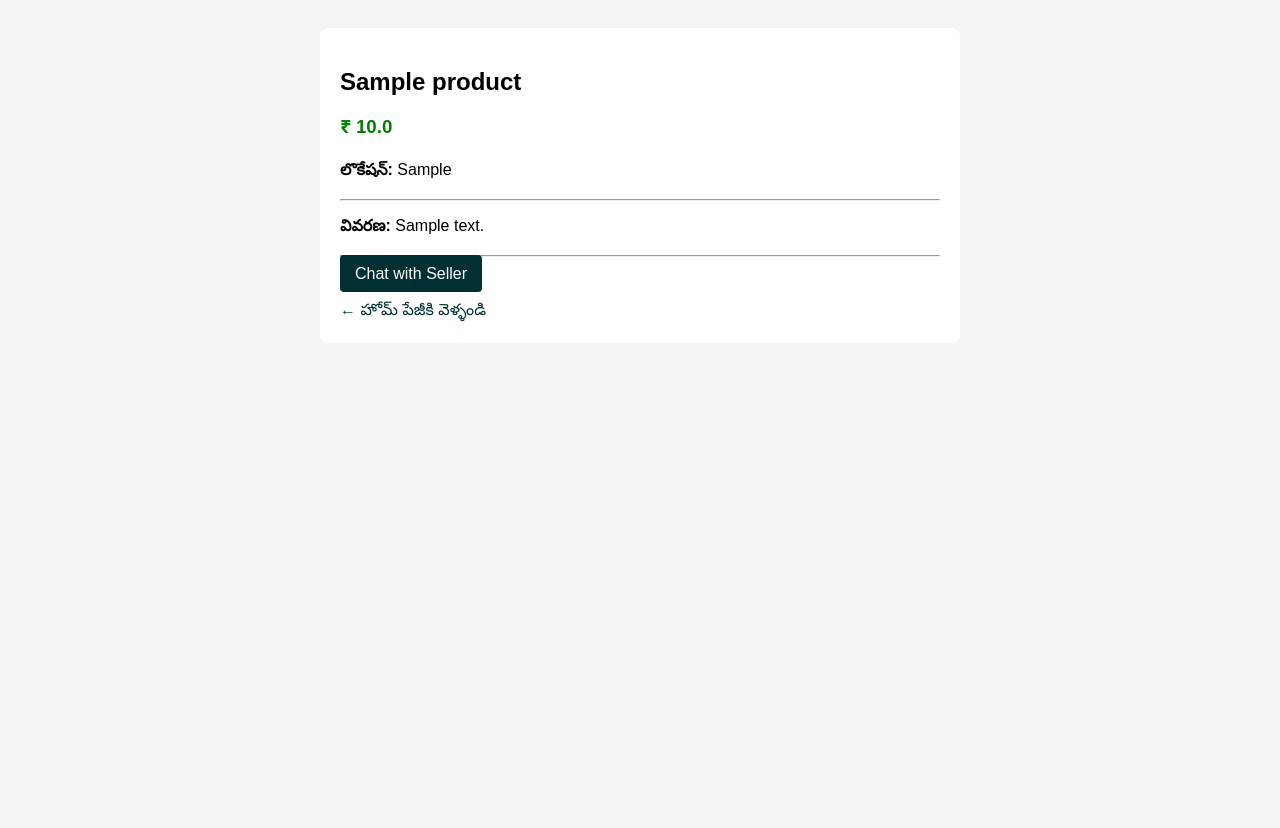
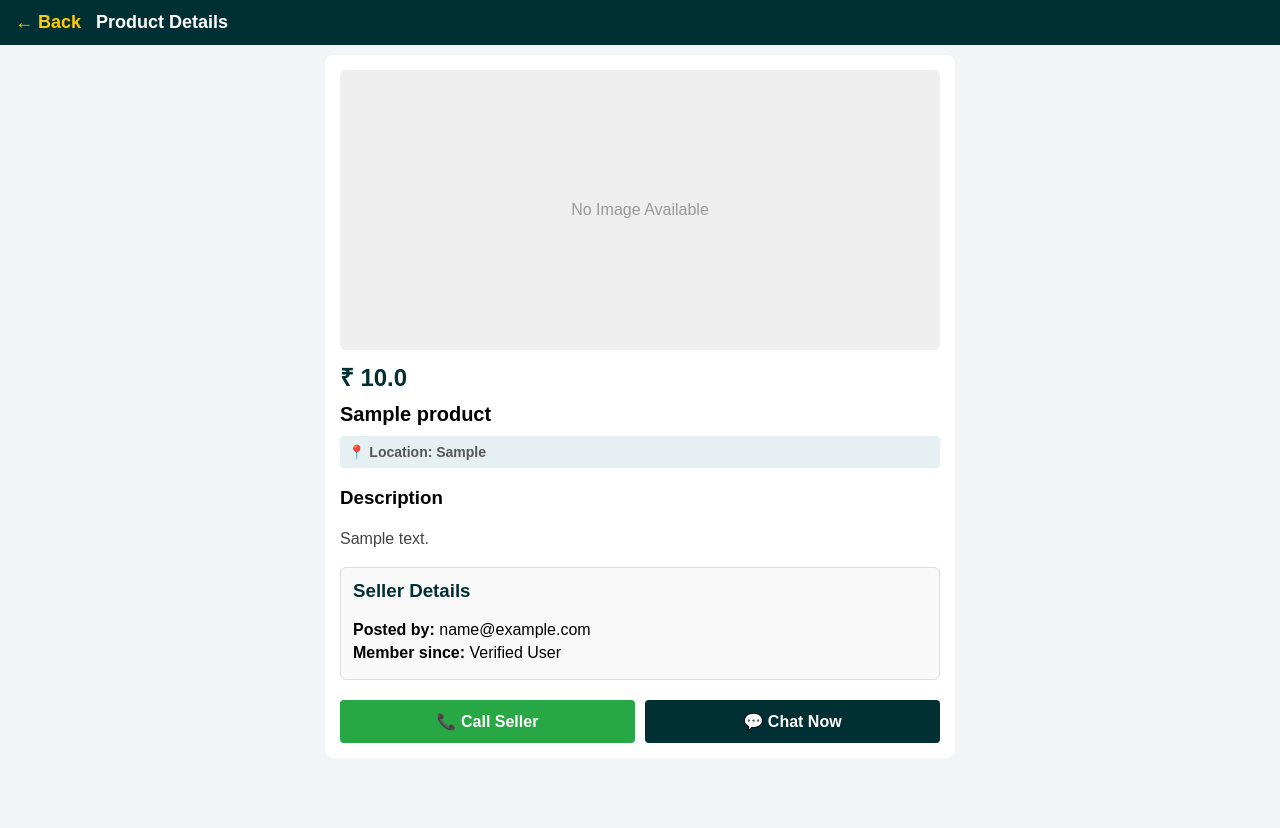
Before and after one commit to mujahidsdghf-bot/-sell-and-buy-app, a Flask app: page /product/1 in a window 1280 px wide. Before the commit the page ends 343 px from the top, so only its background shows below. Run offline with Flask 3, Linux system fonts and the light colour scheme; tables that the repository leaves empty hold one stand-in row (values such as "Sample post").

Commit message:
Update product_detail.html

```diff
--- a/templates/product_detail.html
+++ b/templates/product_detail.html
@@ -1,20 +1,65 @@
 <!DOCTYPE html>
-<html lang="te">
+<html lang="en">
 <head>
     <meta charset="UTF-8">
-    <title>{{ product.title }}</title>
+    <title>{{ product.title }} - Sell & Buy Store</title>
+    <style>
+        body { font-family: Arial, sans-serif; margin: 0; background: #f2f4f5; padding-bottom: 70px; }
+        .header { background: #002f34; color: white; padding: 12px 15px; font-size: 18px; font-weight: bold; }
+        .container { max-width: 600px; margin: auto; background: white; padding: 15px; margin-top: 10px; border-radius: 8px; }
+        .product-img { width: 100%; height: 280px; object-fit: cover; border-radius: 6px; background: #eee; }
+        .price { color: #002f34; font-size: 24px; font-weight: bold; margin: 10px 0; }
+        .title { font-size: 20px; font-weight: bold; margin-bottom: 10px; }
+        .location { font-size: 14px; color: #555; margin-bottom: 15px; font-weight: bold; background: #e6f0f2; padding: 8px; border-radius: 4px; }
+        .section-box { background: #f9f9f9; border: 1px solid #ddd; padding: 12px; border-radius: 6px; margin-top: 15px; }
+
+        /* Action Buttons (Call & Chat) */
+        .action-buttons { display: flex; gap: 10px; margin-top: 20px; }
+        .btn-call { flex: 1; background: #28a745; color: white; text-align: center; padding: 12px; border-radius: 4px; text-decoration: none; font-weight: bold; font-size: 16px; }
+        .btn-chat { flex: 1; background: #002f34; color: white; text-align: center; padding: 12px; border-radius: 4px; text-decoration: none; font-weight: bold; font-size: 16px; }
+    </style>
 </head>
-<body style="font-family: Arial; background: #f2f4f5; padding: 20px;">
-    <div style="max-width: 600px; margin: auto; background: white; padding: 20px; border-radius: 8px;">
-        <h2>{{ product.title }}</h2>
-        <h3 style="color: green;">₹ {{ product.price }}</h3>
-        <p><b>లొకేషన్:</b> {{ product.location }}</p>
-        <hr>
-        <p><b>వివరణ:</b> {{ product.description }}</p>
-        <hr>
-        <a href="/chat/{{ product.id }}" style="background: #002f34; color: white; padding: 10px 15px; text-decoration: none; border-radius: 4px;">Chat with Seller</a>
-        <br><br>
-        <a href="/" style="color: #002f34; text-decoration: none;">← హోమ్ పేజీకి వెళ్ళండి</a>
+<body>
+
+    <div class="header">
+        <a href="/" style="color: #ffcc00; text-decoration: none;">← Back</a> &nbsp; Product Details
     </div>
+
+    <div class="container">
+        <!-- Product Image -->
+        {% if product.image %}
+            <img src="{{ url_for('static', filename='uploads/' + product.image) }}" class="product-img" alt="Product Image">
+        {% else %}
+            <div class="product-img" style="display: flex; align-items: center; justify-content: center; color: #999;">No Image Available</div>
+        {% endif %}
+
+        <div class="price">₹ {{ product.price }}</div>
+        <div class="title">{{ product.title }}</div>
+
+        <!-- Customer Location -->
+        <div class="location">
+            📍 Location: {{ product.location }}
+        </div>
+
+        <!-- Description -->
+        <div style="margin-top: 15px;">
+            <h3>Description</h3>
+            <p style="color: #444; line-height: 1.5;">{{ product.description }}</p>
+        </div>
+
+        <!-- Seller / Account Holder Details -->
+        <div class="section-box">
+            <h3 style="margin-top: 0; color: #002f34;">Seller Details</h3>
+            <p style="margin: 5px 0;"><b>Posted by:</b> {{ product.user_email }}</p>
+            <p style="margin: 5px 0;"><b>Member since:</b> Verified User</p>
+        </div>
+
+        <!-- Call & Chat Action Buttons -->
+        <div class="action-buttons">
+            <a href="tel:{{ product.phone }}" class="btn-call">📞 Call Seller</a>
+            <a href="/chat/{{ product.id }}" class="btn-chat">💬 Chat Now</a>
+        </div>
+    </div>
+
 </body>
 </html>
```
